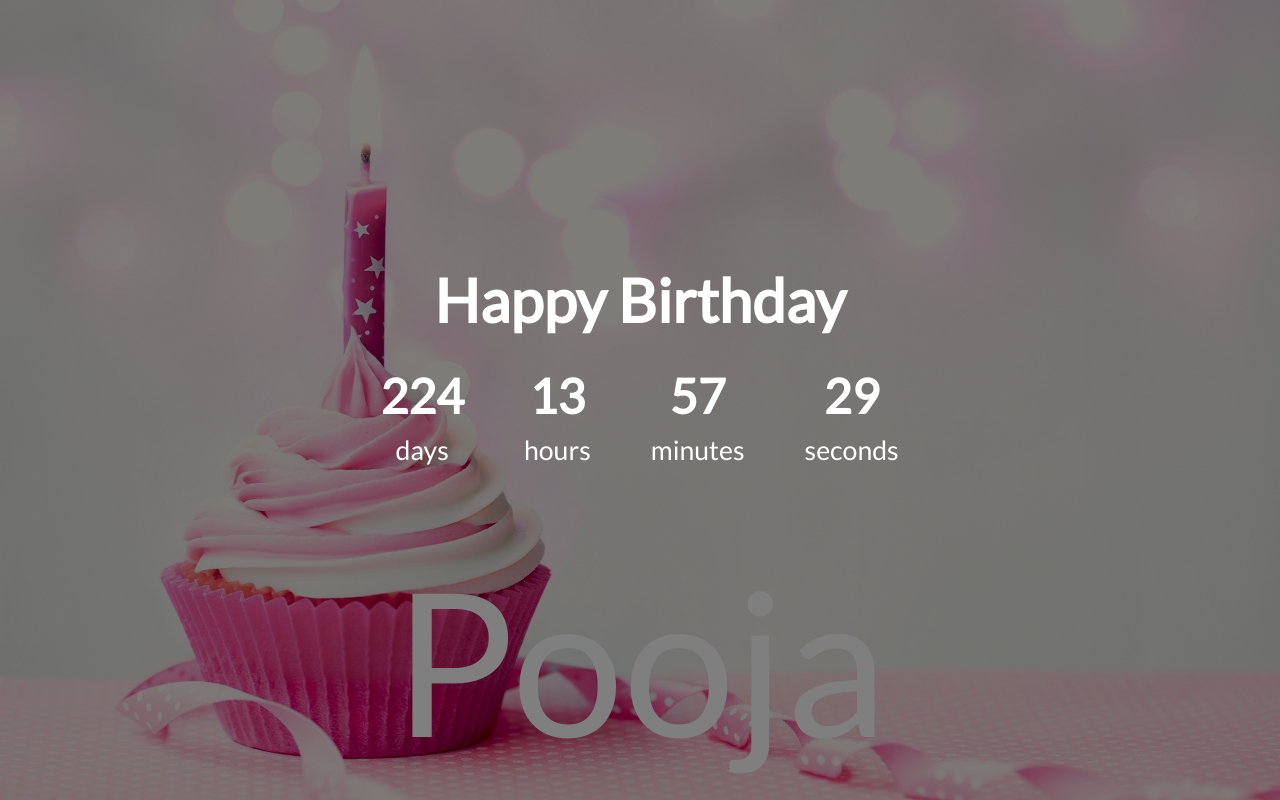
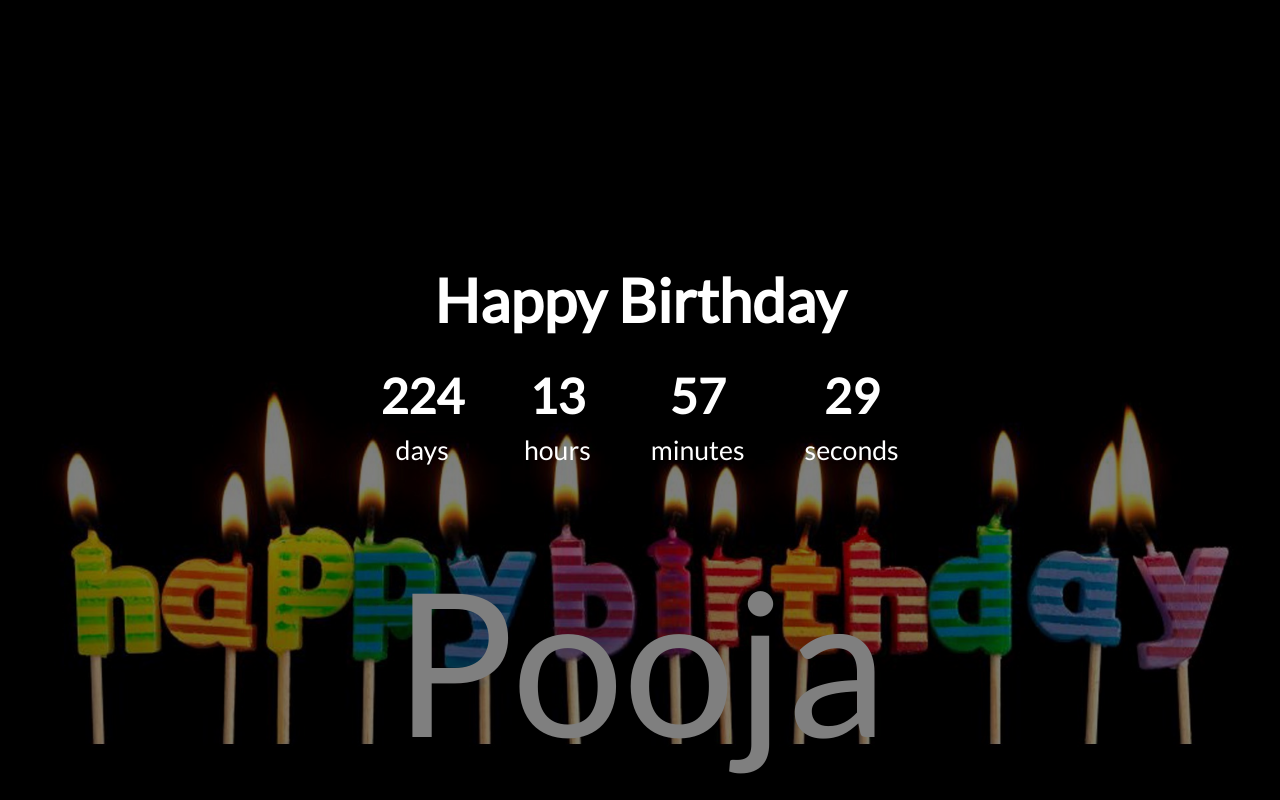
Before and after one commit to ImShyama/StaticWebsite, a plain HTML site: page Birthday_Countdown/index.html in a window 1280 px wide. Drawn offline with Linux system fonts and the light colour scheme.

Commit message:
update birthday countdown

```diff
--- a/Birthday_Countdown/style.css
+++ b/Birthday_Countdown/style.css
@@ -4,7 +4,7 @@
 }
 
 body{
-    background-image: url('images/bg_img.jpg');
+    background-image: url('images/bg_img4.jpg');
     background-repeat: no-repeat;
     background-size: cover;
     background-position: center center;
```
Also changed, not shown: Birthday_Countdown/images/bg_img1.jpg (added), Birthday_Countdown/images/bg_img2.jpg (added), Birthday_Countdown/images/bg_img3.jpg (added), Birthday_Countdown/images/bg_img4.jpg (added).
